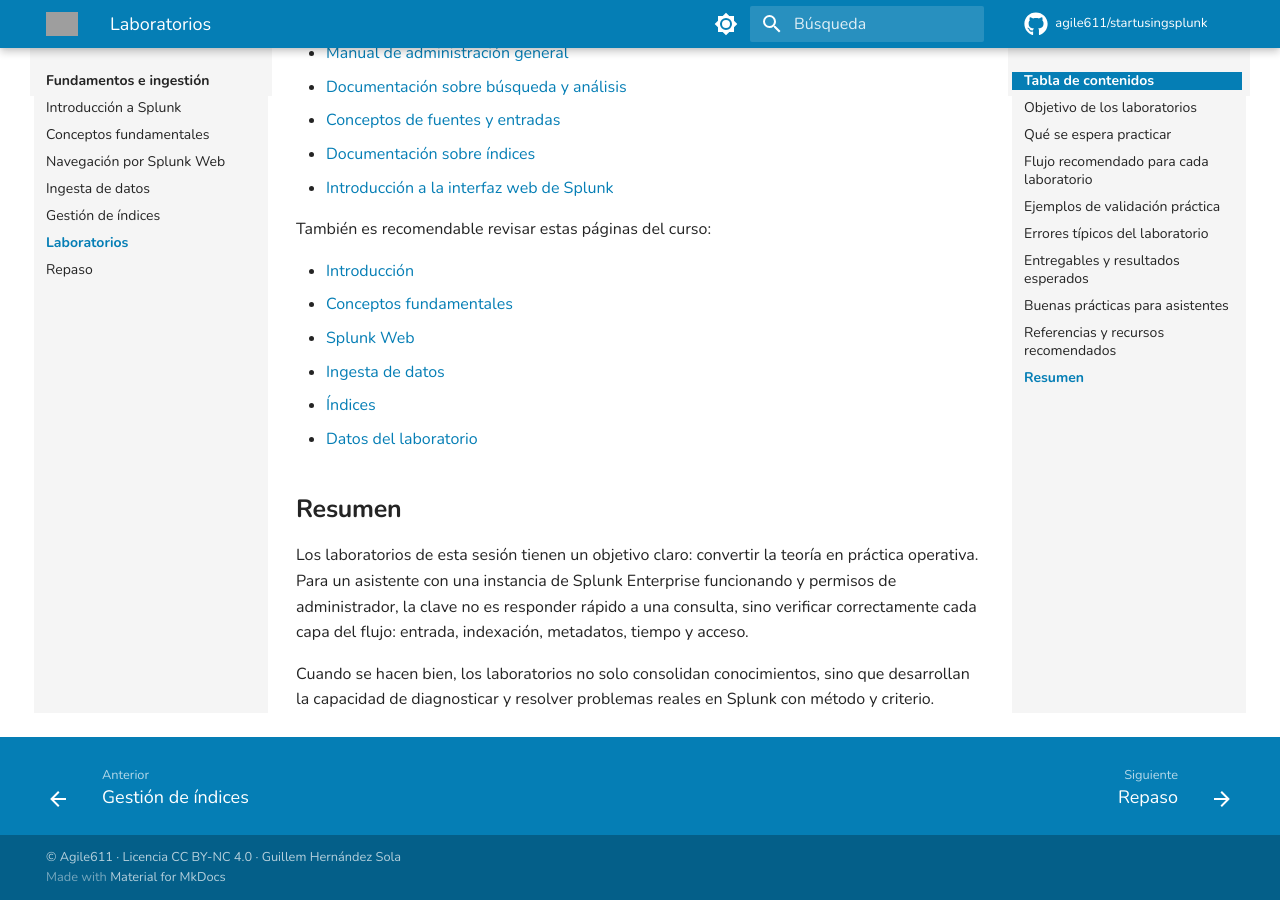
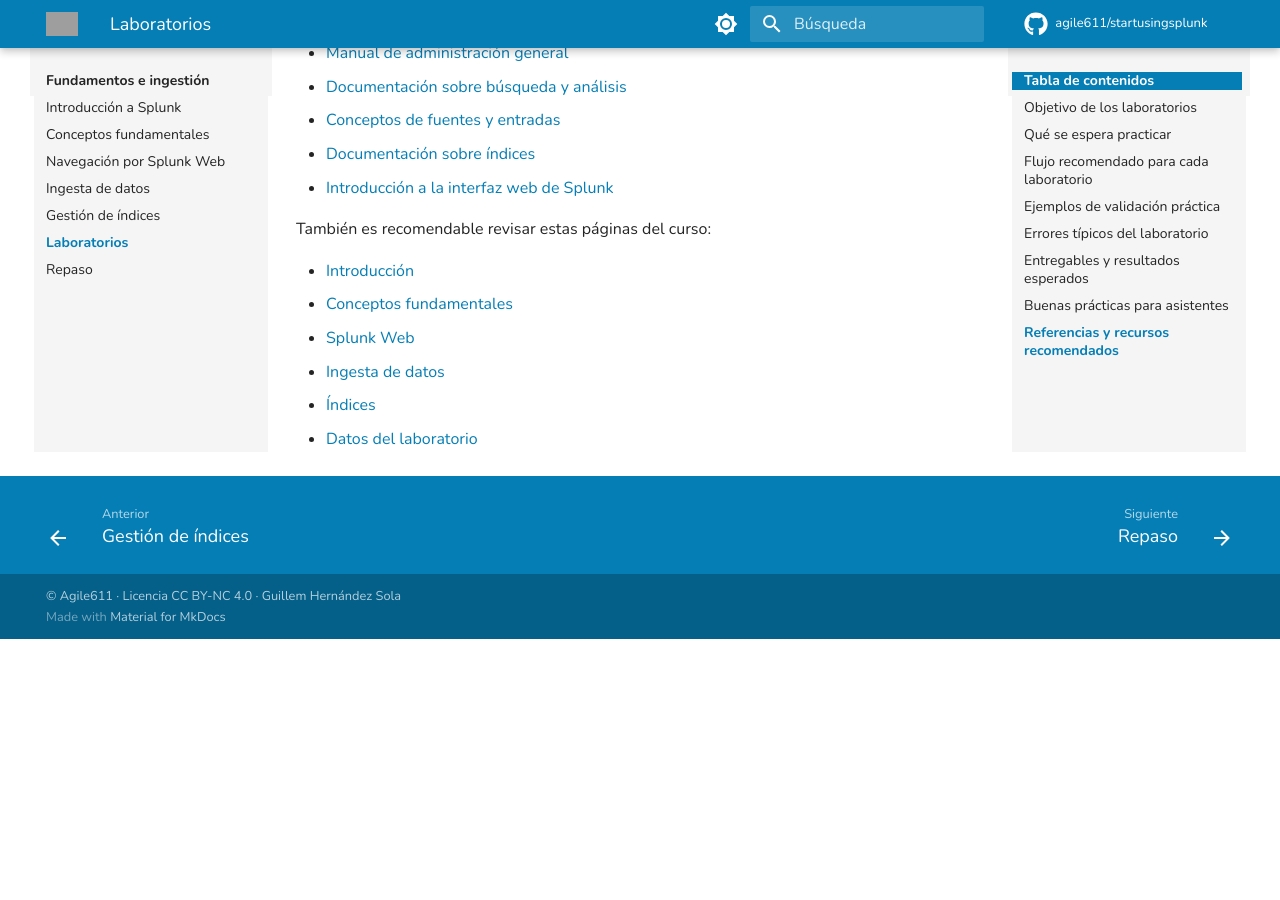
Before and after one commit to agile611/startusingsplunk, an MkDocs documentation site: the page built from docs/sesion-1/06-laboratorios.md, in a window 1280 px wide and 900 px high, scrolled down 3450 px. Built offline with MkDocs 1.6.1 and Material for MkDocs 9.7.7, drawn with Linux system fonts in a browser that asks for light colours; comment, search, counter and statistics services are not loaded; after the commit the page ends 4089 px from its top, so only the background shows below that; grey boxes are pictures that could not be loaded.

Commit message:
Sense resumen

```diff
--- a/docs/sesion-1/06-laboratorios.md
+++ b/docs/sesion-1/06-laboratorios.md
@@ -140,15 +140,3 @@ También es recomendable revisar estas páginas del curso:
 - [Ingesta de datos](04-ingesta-datos.md)
 - [Índices](05-indices.md)
 - [Datos del laboratorio](../preparacion/datos-laboratorio.md)
-
-## Resumen
-
-Los laboratorios de esta sesión tienen un objetivo claro: convertir la teoría en
-práctica operativa. Para un asistente con una instancia de Splunk Enterprise
-funcionando y permisos de administrador, la clave no es responder rápido a una
-consulta, sino verificar correctamente cada capa del flujo: entrada, indexación,
-metadatos, tiempo y acceso.
-
-Cuando se hacen bien, los laboratorios no solo consolidan conocimientos, sino
-que desarrollan la capacidad de diagnosticar y resolver problemas reales en
-Splunk con método y criterio.
```
